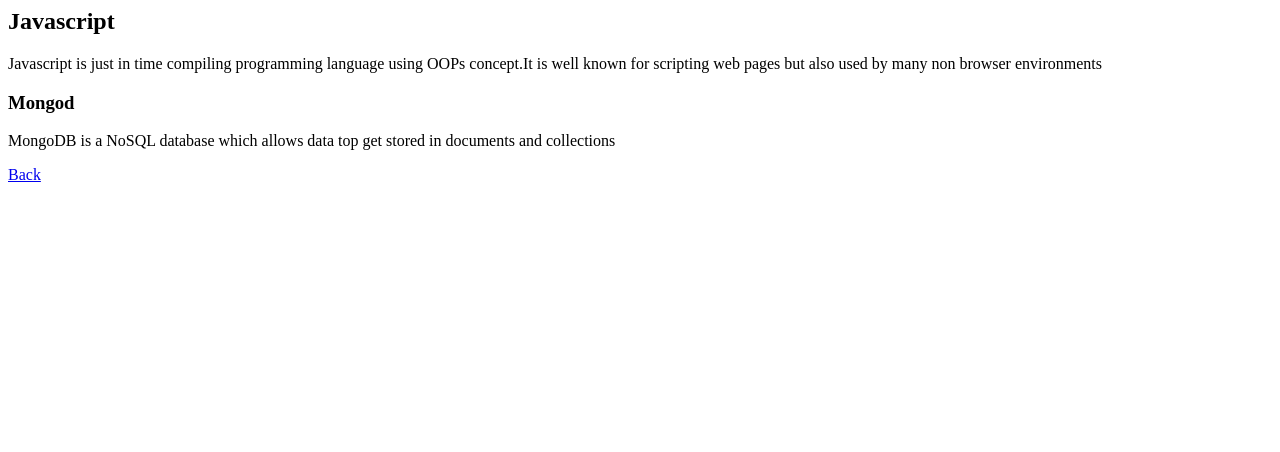
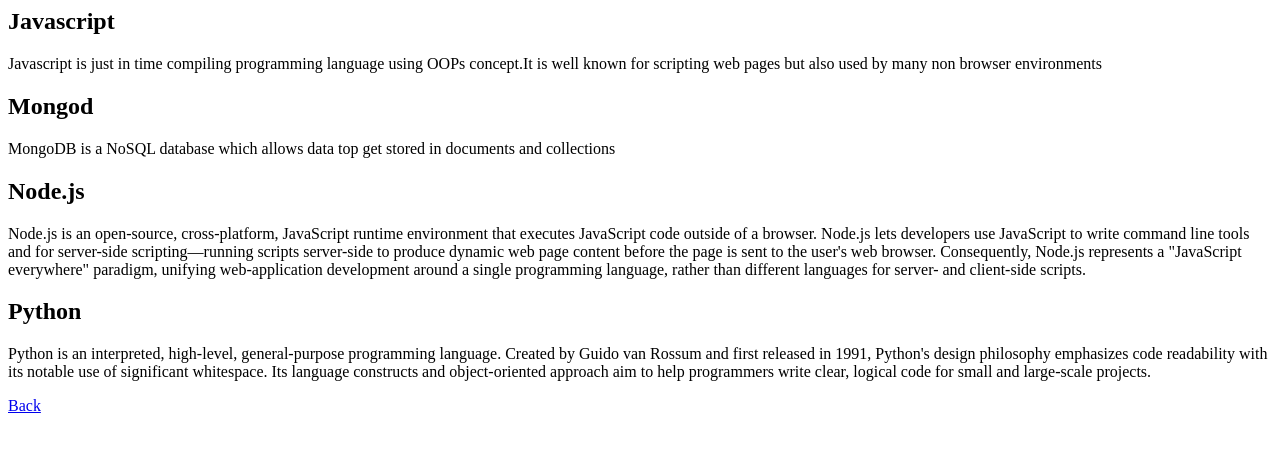
Before and after one commit to shashidarreddy5/assignment3, a plain HTML site: page shashidar/paragraph.html in a window 1280 px wide. Drawn offline with Linux system fonts and the light colour scheme.

Commit message:
Update paragraph.html

```diff
--- a/shashidar/paragraph.html
+++ b/shashidar/paragraph.html
@@ -8,8 +8,15 @@
 
 <h2>Javascript</h2>
 <p>Javascript is just in time compiling programming language using OOPs concept.It is well known for scripting web pages but also used by many non browser environments</p>
-<h3>Mongod</h3>
+<h2>Mongod</h2>
 <p>MongoDB is a NoSQL database which allows data top get stored in documents and collections </p>
+<h2>Node.js</h2>
+<p>Node.js is an open-source, cross-platform, JavaScript runtime environment that executes JavaScript code outside of a browser.
+Node.js lets developers use JavaScript to write command line tools and for server-side scripting—running scripts server-side to produce dynamic web page content before the page is sent to the user's web browser.
+Consequently, Node.js represents a "JavaScript everywhere" paradigm, unifying web-application development around a single programming language, rather than different languages for server- and client-side scripts.</p>
+<h2>Python</h2>
+<p>Python is an interpreted, high-level, general-purpose programming language. Created by Guido van Rossum and first released in 1991, Python's design philosophy emphasizes code readability with its notable use of significant whitespace.
+Its language constructs and object-oriented approach aim to help programmers write clear, logical code for small and large-scale projects.</p>
 <p><a href="index.html">Back </a><p></p>
 </body>
 </html>
```
